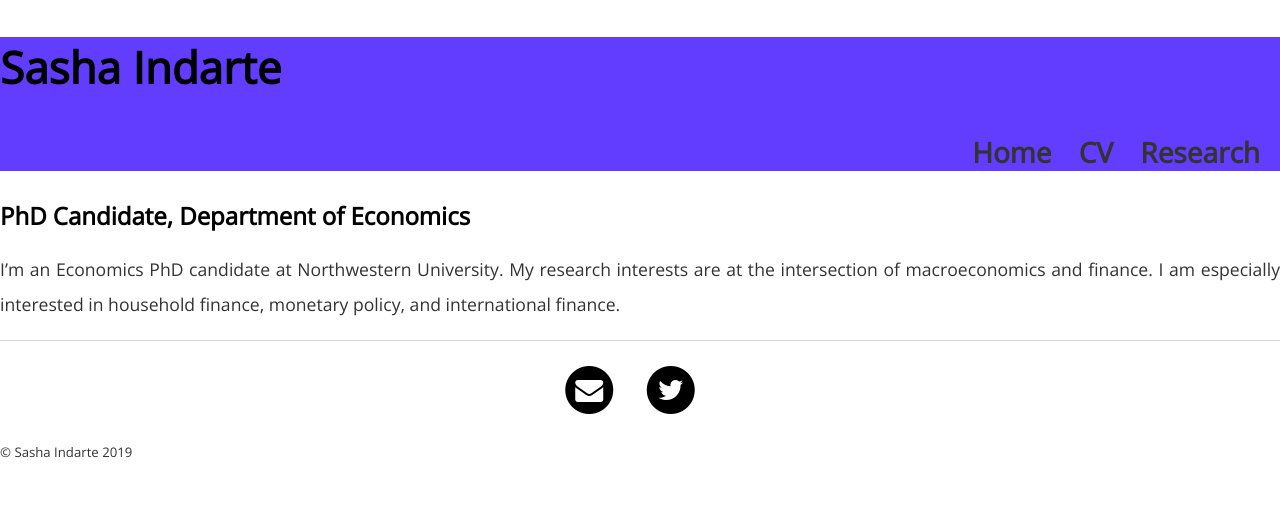
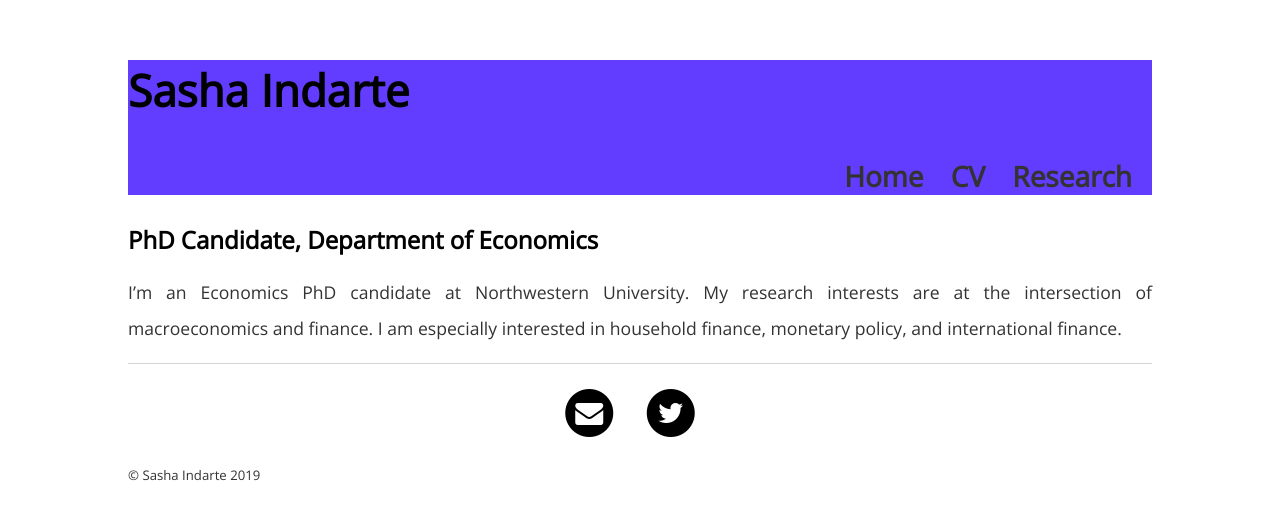
Before and after one commit to sashaindarte/sashaindarte.github.io, a Jekyll site: the page built from index.html, in a window 1280 px wide. Shown: the top 520 px of the page. Built offline with Jekyll 4.4.1, drawn with Linux system fonts in a browser that asks for light colours.

Commit message:
Update main.css

```diff
--- a/css/main.css
+++ b/css/main.css
@@ -1,5 +1,6 @@
 body {
-    margin: 0;
+    margin: 60px auto;
+    width: 80%;
     font-family:'Open Sans', 'Sans-Serif';
 }
 nav ul {
```
